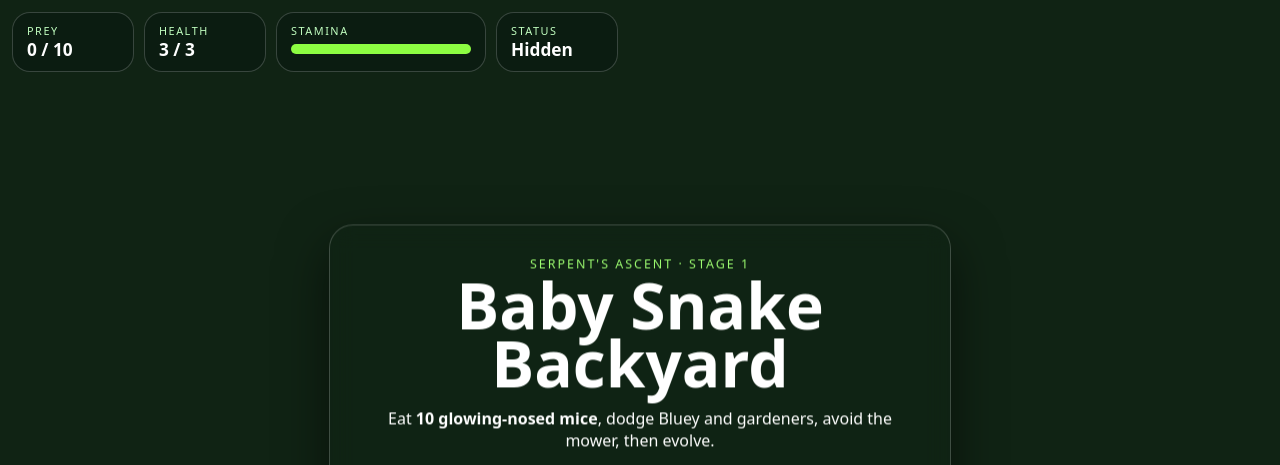
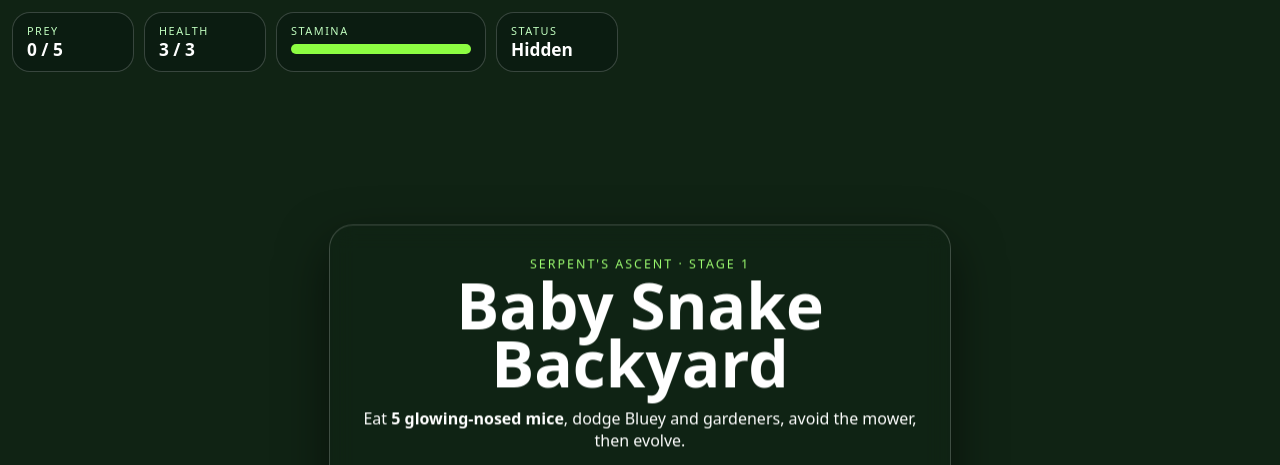
Before and after one commit to WikidGenius/snake-war, a website built with Vite: page index.html in a window 1280 px wide. Shown: the top 465 px of the page. Built offline with nearby package versions, Linux system fonts and the light colour scheme; what @babylonjs/core would draw is missing.

Commit message:
Show five mouse goal in UI

```diff
--- a/index.html
+++ b/index.html
@@ -13,12 +13,12 @@
     <section id="start" class="panel overlay">
       <p class="eyebrow">Serpent's Ascent · Stage 1</p>
       <h1>Baby Snake Backyard</h1>
-      <p>Eat <strong>10 glowing-nosed mice</strong>, dodge Bluey and gardeners, avoid the mower, then evolve.</p>
+      <p>Eat <strong>5 glowing-nosed mice</strong>, dodge Bluey and gardeners, avoid the mower, then evolve.</p>
       <button id="startBtn" type="button">Start Game</button>
       <small>Fixed third-person camera: W moves forward, S reverses, A/D turn. H/I/J/K/L use abilities.</small>
     </section>
     <section id="hud">
-      <div><span>Prey</span><strong id="prey">0 / 10</strong></div>
+      <div><span>Prey</span><strong id="prey">0 / 5</strong></div>
       <div><span>Health</span><strong id="health">3 / 3</strong></div>
       <div class="wide"><span>Stamina</span><b><i id="stamina"></i></b></div>
       <div><span>Status</span><strong id="status">Hidden</strong></div>
```
